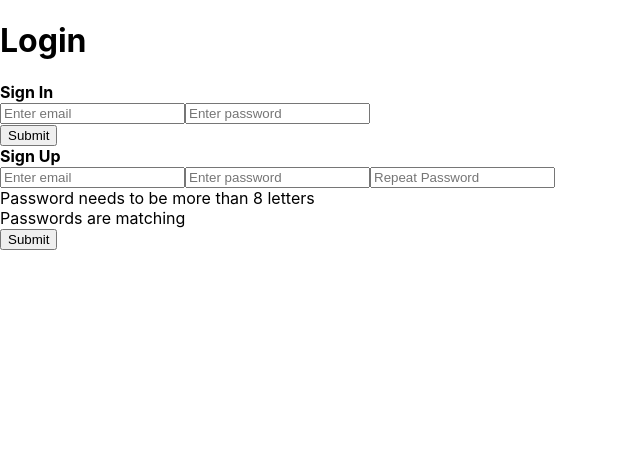
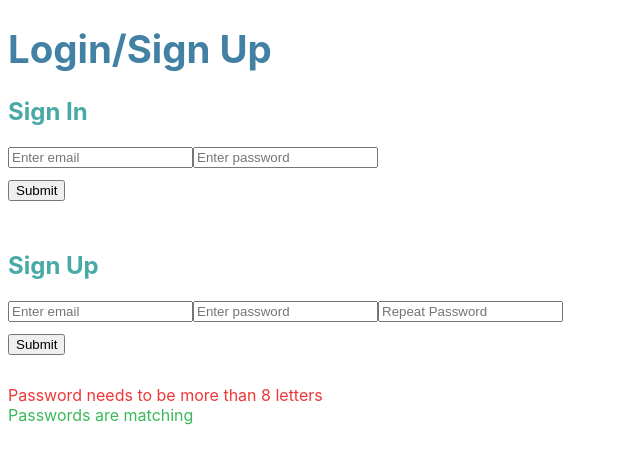
Before and after one commit to pranavkannepalli/to_do_firebase, a Next.js app: page / in a window 1280 px wide. Shown: the top 464 px of the page, without its empty margins (0-640 px from the left). Built offline with nearby package versions, Linux system fonts and the light colour scheme; no server answers; the database is empty.

Commit message:
Some formatting stuff

```diff
--- a/components/LoginPage.tsx
+++ b/components/LoginPage/LoginPage.tsx
@@ -1,6 +1,6 @@
 import Head from "next/head";
 import React from "react";
-import { auth, db } from "../firebase_setup";
+import { auth, db } from "../../firebase_setup";
 import SignIn from "./SignIn";
 import SignUp from "./SignUp";
 
@@ -44,7 +44,7 @@ const LoginPage: React.FC<Props> = ({ changeLast, changeUserExists, changeLoadin
       </Head>
       <main>
         <div>
-          <h1 className="text-center mb-4">Login</h1>
+          <h1 className="text-center mb-4">Login/Sign Up</h1>
           <SignIn signIn={signIn}></SignIn>
           <SignUp signUp={signUp}></SignUp>
         </div>
--- a/components/SignIn.tsx
+++ b/components/LoginPage/SignIn.tsx
@@ -24,7 +24,7 @@ const SignIn: React.FC<Props> = ({ signIn }) => {
         <Form onSubmit={handleSubmit}>
             <Form.Group>
                 <Form.Label>
-                    <b>Sign In<br /></b>
+                    <span><h2>Sign In<br /></h2></span>
                 </Form.Label>
                 <Form.Control
                     type="email"
@@ -41,7 +41,7 @@ const SignIn: React.FC<Props> = ({ signIn }) => {
                     placeholder="Enter password"
                 />
             </Form.Group>
-            <Button variant="primary mb-3" type="submit">
+            <Button className="button" variant="primary mb-3" type="submit">
                 Submit
             </Button>
         </Form>
--- a/components/SignUp.tsx
+++ b/components/LoginPage/SignUp.tsx
@@ -29,7 +29,7 @@ const SignUp: React.FC<Props> = ({ signUp }) => {
         <Form onSubmit={handleSubmit}>
             <Form.Group>
                 <Form.Label>
-                    <b>Sign Up<br /></b>
+                    <span><h2>Sign Up<br /></h2></span>
                 </Form.Label>
                 <Form.Control
                     type="email"
@@ -52,18 +52,18 @@ const SignUp: React.FC<Props> = ({ signUp }) => {
                     onChange={(e) => setRepeat(e.target.value)}
                     placeholder="Repeat Password"
                 />
-                <ListGroup>
-                    <ListGroup.Item variant={password.length < 8 ? "danger" : "success"} className="my-2">
-                        {password.length < 8 ? "Password needs to be more than 8 letters" : "Password is more than 8 letters"}
-                    </ListGroup.Item>
-                    <ListGroup.Item variant={password != repeatPassword ? "danger" : "success"} className="my-2">
-                        {password != repeatPassword ? "Passwords don't match" : "Passwords are matching"}
-                    </ListGroup.Item>
-                </ListGroup>
             </Form.Group>
-            <Button variant="primary mb-3" type="submit">
+            <Button className="button" variant="primary mb-3" type="submit">
                 Submit
             </Button>
+            <ListGroup>
+                <ListGroup.Item className={password.length < 8 ? "danger my-2" : "success my-2"}>
+                    {password.length < 8 ? "Password needs to be more than 8 letters" : "Password is more than 8 letters"}
+                </ListGroup.Item>
+                <ListGroup.Item className={password != repeatPassword ? "danger my-2" : "success my-2"}>
+                    {password != repeatPassword ? "Passwords don't match" : "Passwords are matching"}
+                </ListGroup.Item>
+            </ListGroup>
         </Form>
     )
 }
--- a/components/Todo.tsx
+++ b/components/TodoPage/Todo.tsx
@@ -1,6 +1,6 @@
 import React from "react";
 import { Button } from "react-bootstrap";
-import { ITodo } from "../types";
+import { ITodo } from "../../types";
 
 type Props = {
     todo: ITodo;
--- a/components/TodoPage.tsx
+++ b/components/TodoPage/TodoPage.tsx
@@ -1,6 +1,6 @@
 import Head from "next/head";
 import React from "react";
-import { auth, db } from "../firebase_setup";
+import { auth, db } from "../../firebase_setup";
 import FormTodo from "./FormTodo";
 import Todo from "./Todo";
 import { Button, Card } from "react-bootstrap";
@@ -46,8 +46,9 @@ const TodoPage: React.FC<Props> = ({ todos, lastId, changeLast, changeUserExists
             </Head>
             <main>
                 <div>
-                    <h1 className="text-center mb-4">Todo List - {auth.currentUser?.email}</h1>
-                    <Button onClick={signOut}>Sign Out</Button>
+                    <h1 className="text-center">Todo List</h1>
+                    <h3 className="text-center">User: <span>{auth.currentUser?.email}</span></h3>
+                    <Button className="button" onClick={signOut}>Sign Out</Button>
                     <FormTodo addTodo={addTodo} />
                     {todos.map((todo, index) => (
                         <Card key={index}>
--- a/pages/index.tsx
+++ b/pages/index.tsx
@@ -1,34 +1,35 @@
-import  {db, auth}  from "../firebase_setup"
-import React, {useState, useEffect} from "react";
-import {ITodo} from "../types"
-import LoginPage from "../components/LoginPage";
-import TodoPage from '../components/TodoPage';
+import { db, auth } from "../firebase_setup"
+import React, { useState, useEffect } from "react";
+import { ITodo } from "../types"
+import LoginPage from "../components/LoginPage/LoginPage";
+import TodoPage from '../components/TodoPage/TodoPage';
 
 export default function Home() {
   const [todos, updateTodos] = useState([]);
   const [userExists, changeUserExists] = useState<boolean>(false);
   const [loading, changeLoading] = useState<boolean>(false);
   const [lastId, changeLast] = useState<number>(0);
-  useEffect(() => {loadData()}, [userExists])
+  useEffect(() => { loadData() }, [userExists])
 
   const loadData = () => {
     db.ref(`${auth.currentUser?.uid}/Tasks/`).on("value", snapshot => {
-    let allTodos:any = [];
+      let allTodos: any = [];
       snapshot.forEach(snap => {
-      var data : any = snap.val()
-      var newTodo : ITodo = {
+        var data: any = snap.val()
+        var newTodo: ITodo = {
           id: data.id,
           description: data.description,
-        isDone : data.isDone
+          isDone: data.isDone
         }
         allTodos.push(newTodo)
       })
       updateTodos(allTodos);
-  })};
+    })
+  };
 
   if (userExists) {
     return (
-      <TodoPage todos={todos} lastId={lastId} changeLast={changeLast} changeLoading={changeLoading} changeUserExists={changeUserExists}></TodoPage>
+      <TodoPage todos={todos} lastId={lastId} changeLast={changeLast} changeLoading={changeLoading} changeUserExists={changeUserExists} />
     )
   }
   else if (loading) {
@@ -36,7 +37,7 @@ export default function Home() {
   }
   else {
     return (
-      <LoginPage changeLast={changeLast} changeLoading={changeLoading} changeUserExists={changeUserExists}></LoginPage>
+      <LoginPage changeLast={changeLast} changeLoading={changeLoading} changeUserExists={changeUserExists} />
     )
   }
 }
--- a/styles/globals.css
+++ b/styles/globals.css
@@ -1,14 +1,51 @@
+:root {
+  /* colors */
+  --clr-primary: #4281A4;
+  --clr-secondary: #48A9A6;
+  --clr-light: #FFFFFF;
+  --clr-dark: #1E1E1E;
+}
+
 html,
 body {
-  padding: 0;
-  margin: 0;
   font-family: -apple-system, BlinkMacSystemFont, Segoe UI, Roboto, Oxygen,
     Ubuntu, Cantarell, Fira Sans, Droid Sans, Helvetica Neue, sans-serif;
 }
 
-a {
+.button {
+  margin-top: 12px;
+  margin-bottom: 30px;
+}
+
+h1 {
+  color: var(--clr-primary);
+}
+
+span {
+  color: var(--clr-secondary);
+}
+
+a,
+.button {
   color: inherit;
   text-decoration: none;
+}
+
+.danger {
+  color: #ef3737;
+}
+
+.success {
+  color: #3ab958;
+}
+
+a:hover,
+.button:hover {
+  color: var(--clr-primary);
+}
+
+h1 {
+  font-size: 2.4em;
 }
 
 * {
@@ -19,8 +56,9 @@ a {
   html {
     color-scheme: dark;
   }
+
   body {
-    color: white;
-    background: black;
+    color: var(--clr-light);
+    background: var(--clr-dark);
   }
 }
```
Also changed, not shown: components/TodoPage/FormTodo.tsx (renamed from components/FormTodo.tsx). Lines whose indentation alone changed are shown as unchanged.
